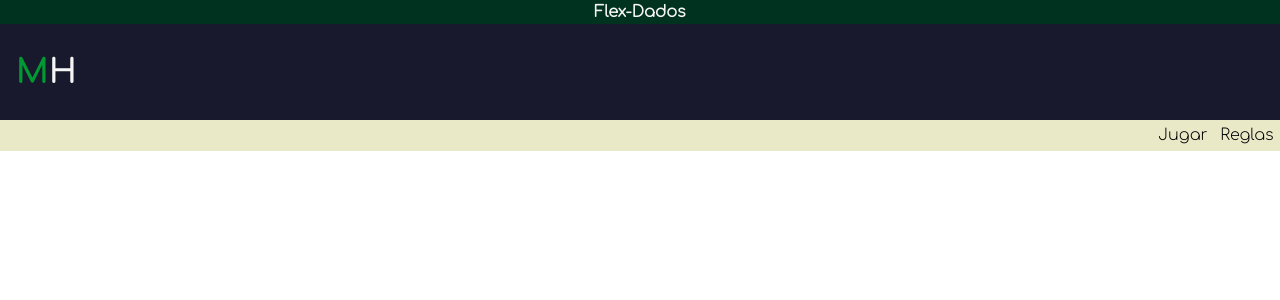
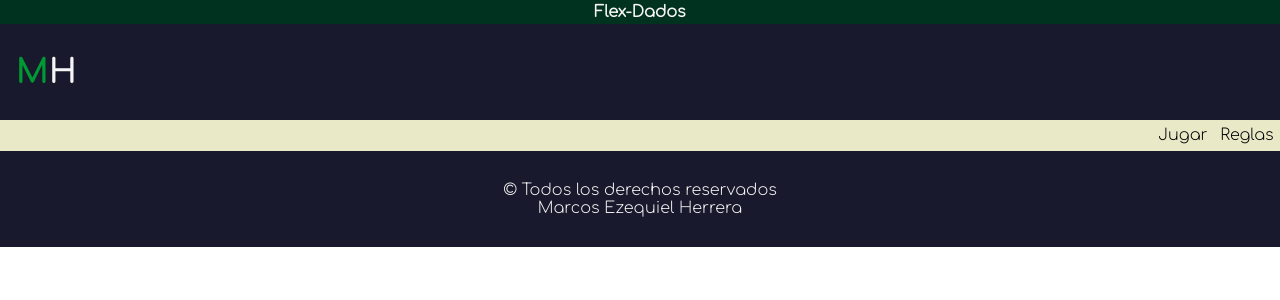
Before and after one commit to marcosihe/dados-react, a React (Create React App) app: page / in a window 1280 px wide. Shown: the top 300 px of the page. Built offline with nearby package versions, Linux system fonts and the light colour scheme.

Commit message:
Se agrego el componente Footer con su respectivo modulo de estilos css.

```diff
--- a/src/components/commons/Footer.jsx
+++ b/src/components/commons/Footer.jsx
@@ -1,10 +1,12 @@
 import React from 'react'
+import styles from '../css/Footer.module.css'
 
 const Footer = () => {
     return (
-        <div>
-
-        </div>
+        <footer className={styles.footer}>
+            <p>&copy; Todos los derechos reservados</p>
+            <p>Marcos Ezequiel Herrera</p>
+        </footer>
     )
 }
 
--- /dev/null
+++ b/src/components/css/Footer.module.css
@@ -0,0 +1,11 @@
+.footer{
+    display: flex;
+    flex-direction: column;
+    justify-content: center;
+    align-items: center;
+
+    background-color: rgb(25, 25, 45);
+    color: whitesmoke;
+    width: 100%;
+    height: 6rem;
+}
```
